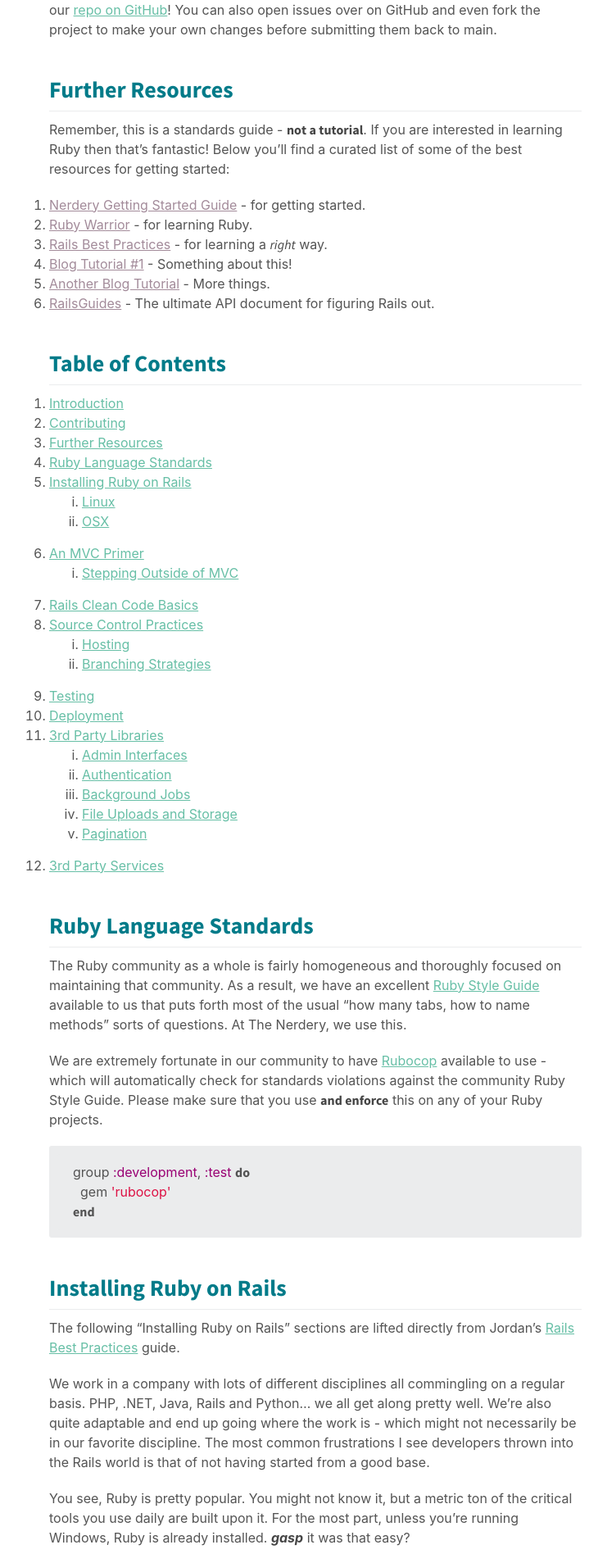
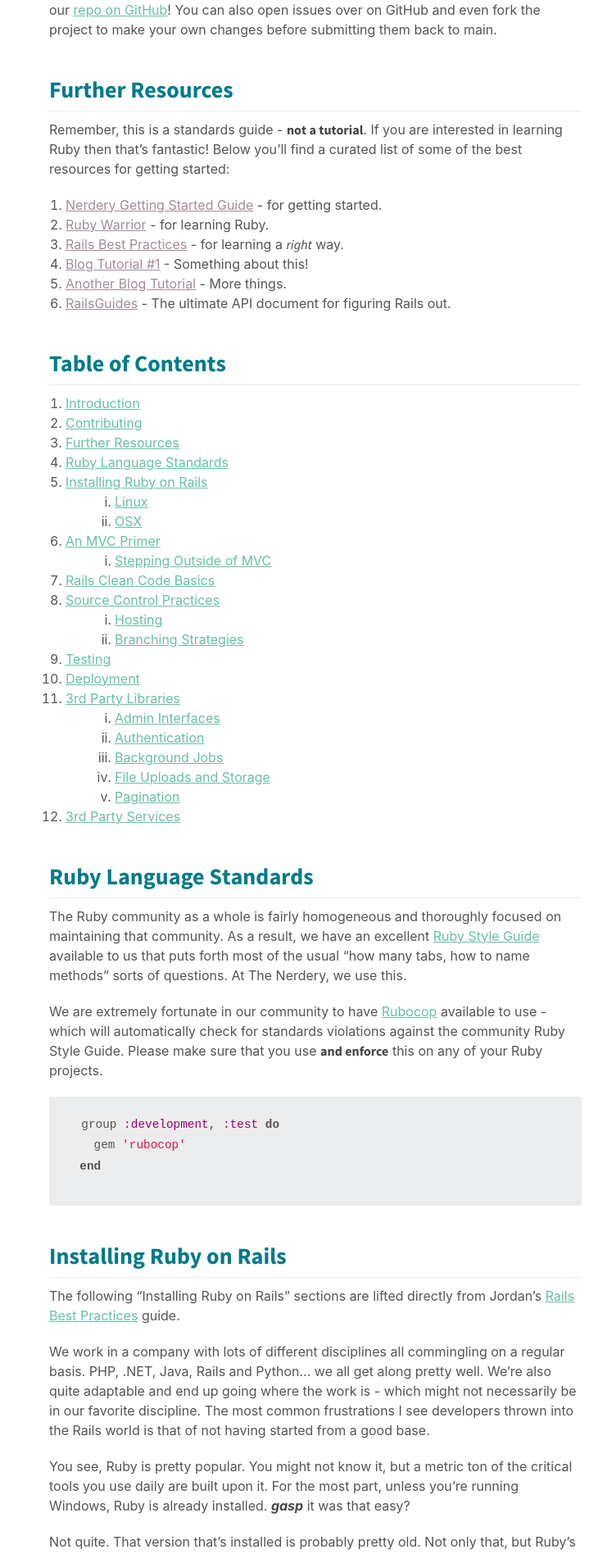
Before and after one commit to thenerdery/ruby-standards, a Jekyll site: the page built from index.md, in a window 1280 px wide. Shown: the part 744-2640 px from the top of the page at 82% size, without its empty margins (255-996 px from the left). Built offline with Jekyll 4.4.1, drawn with Linux system fonts in a browser that asks for light colours; some web fonts are replaced.

Commit message:
Tweaks to styles for code examples and lists

```diff
--- a/_sass/_markdown.scss
+++ b/_sass/_markdown.scss
@@ -36,14 +36,35 @@
   a:visited { color: #a38b9a; }
   a:hover { color: #007b89; }
 
+  ul,
+  ol {
+    margin-left: 20px;
+    margin-bottom: 1rem;
+  }
+
   ol ol,
   ul ol {
     padding-left: 40px;
     list-style-type: lower-roman;
   }
 
+  #markdown-toc ol {
+    margin-bottom: 0;
+  }
+
   ul ul ol,
   ul ol ol,
   ol ul ol,
   ol ol ol { list-style-type: lower-alpha; }
+
+  code {
+      font-size: 0.9rem;
+      font-family: monospace;
+      background-color: #ededed;
+      padding: 2px;
+  }
+
+  pre {
+      margin-bottom: 1rem;
+  }
 }
```
